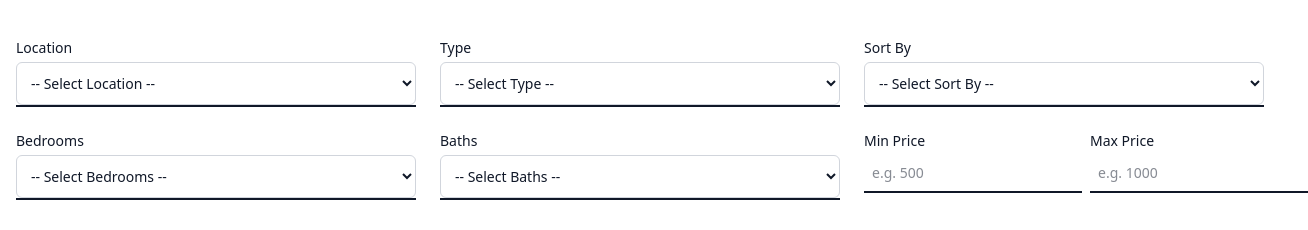
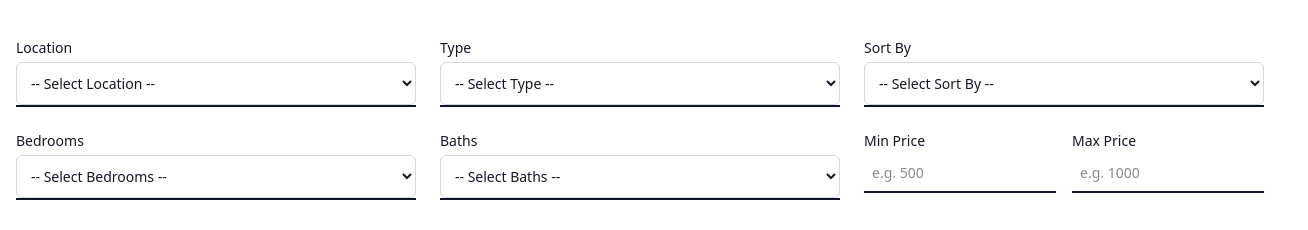
Before and after one commit to khenzipops/marci-metzger, a Next.js app: page / in a window 1280 px wide. Shown: the part 1102-1332 px from the top of the page, 1308 px wide, since content can reach past the window. Built offline with nearby package versions, Linux system fonts and the light colour scheme.

Commit message:
Update layout in SearchListing component to use a grid for price inputs

```diff
--- a/src/components/Searchlisting.tsx
+++ b/src/components/Searchlisting.tsx
@@ -72,7 +72,7 @@
           <SelectGroup label="Baths" options={baths} />
 
           <div>
-            <div className="sm:col-span-1 lg:col-span-3 flex gap-2">
+            <div className="grid grid-cols-1 lg:grid-cols-2 gap-4">
               <InputGroup label="Min Price" placeholder="e.g. 500" />
               <InputGroup label="Max Price" placeholder="e.g. 1000" />
             </div>
```
